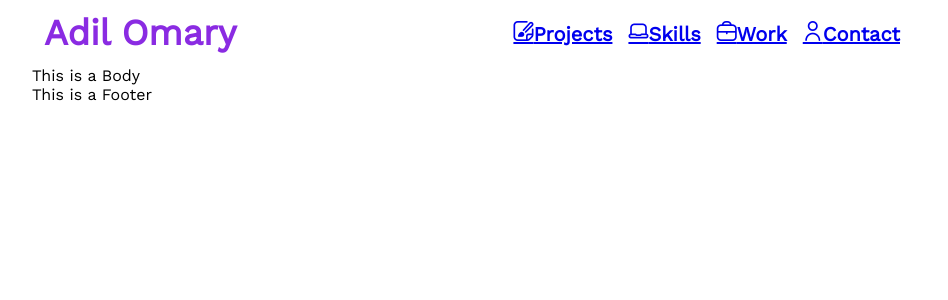
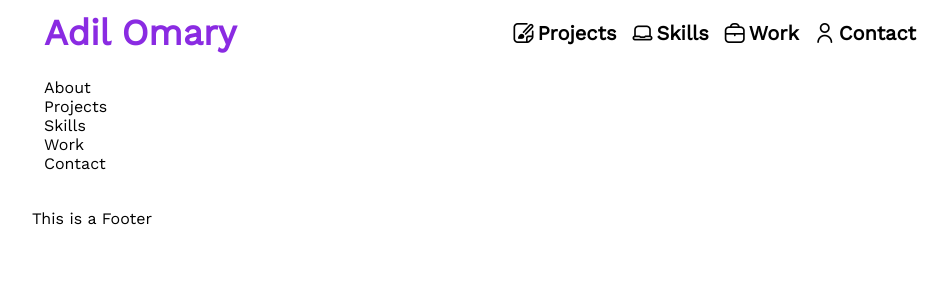
Before and after one commit to AdilOmary/portfolio-react, a React (Create React App) app: page / in a window 1280 px wide. Shown: the top 300 px of the page, without its empty margins (160-1108 px from the left). Built offline with nearby package versions, Linux system fonts and the light colour scheme.

Commit message:
Adding sections for body

```diff
--- /dev/null
+++ b/src/components/body/about/index.js
@@ -0,0 +1,8 @@
+import React from 'react'
+import './about.css'
+
+function About() {
+  return <div className='about'>About</div>
+}
+
+export default About
--- /dev/null
+++ b/src/components/body/body.css
@@ -0,0 +1,4 @@
+.body {
+  padding: 12px;
+  padding-bottom: 36px;
+}
--- /dev/null
+++ b/src/components/body/contact/index.js
@@ -0,0 +1,7 @@
+import React from 'react'
+
+function Contact() {
+  return <div className='contact'>Contact</div>
+}
+
+export default Contact
--- a/src/components/body/index.js
+++ b/src/components/body/index.js
@@ -1,7 +1,31 @@
-import React from 'react'
+import React from 'react';
+import './body.css';
+import About from './about/index';
+import Projects from './projects/index';
+import Skills from './skills/index';
+import Work from './work/index';
+import Contact from './contact/index';
+
+
 
 function Body() {
-  return <div>This is a Body</div>
+  return <div className='body'>
+    <section id='about'>
+      <About />
+    </section>
+    <section id='project'>
+      <Projects />
+    </section>
+    <section id='skills'>
+      <Skills />
+    </section>
+    <section id='work'>
+      <Work />
+    </section>
+     <section id='contact'>
+      <Contact />
+    </section>
+  </div>
 }
 
 export default Body
--- /dev/null
+++ b/src/components/body/projects/index.js
@@ -0,0 +1,7 @@
+import React from 'react'
+
+function Projects() {
+  return <div className='projects'>Projects</div>
+}
+
+export default Projects
--- /dev/null
+++ b/src/components/body/skills/index.js
@@ -0,0 +1,7 @@
+import React from 'react'
+
+function Skills() {
+  return <div className='skills'>Skills</div>
+}
+
+export default Skills
--- /dev/null
+++ b/src/components/body/work/index.js
@@ -0,0 +1,7 @@
+import React from 'react'
+
+function Work() {
+  return <div className='skills'>Work</div>
+}
+
+export default Work
--- a/src/components/header/mobile/index.js
+++ b/src/components/header/mobile/index.js
@@ -1,8 +1,39 @@
 import React from 'react'
+import './mobile.css'
 
-function Mobile() {
+function Mobile({isOpen, setIsOpen}) {
   return (
-    <div>This is Mobile</div>
+    <div className='mobile'>
+      <div className='close-icon' onClick={() => setIsOpen(!isOpen)}>
+        <i class="fi fi-rr-cross-circle"></i>
+      </div>
+      <div className= 'mobile-options'>
+        <div className='mobile-option'>
+          <a href='#project'>
+            <i class="fi fi-rr-edit-alt option-icon"></i>Projects
+          </a>
+        </div>
+
+        <div className='mobile-option'>
+          <a href='#skills'>
+            <i class="fi fi-rr-laptop option-icon"></i>Skills
+          </a>
+        </div>
+
+        <div className='mobile-option'>
+          <a href='#work'>
+            <i class="fi fi-rr-briefcase option-icon"></i>Work
+          </a>
+        </div>
+
+        <div className='mobile-option'>
+          <a href='#contact'>
+            <i class="fi fi-rr-user option-icon"></i>Contact
+          </a>
+        </div>
+
+      </div>
+    </div>
     )
 }
 
--- /dev/null
+++ b/src/components/header/mobile/mobile.css
@@ -0,0 +1,38 @@
+.mobile{
+  height: 100vh;
+  width: 60vw;
+  position: absolute;
+  right: 0px;
+  top: -6px;
+  padding: 18px 12px;
+  display: flex;
+  flex-direction:column;
+}
+
+.close-icon{
+  display:flex;
+  justify-content: flex-end;
+  font-size: 24px;
+}
+
+.mobile-options{
+  display:flex;
+  flex-direction:column;
+  width:100%;
+  padding-top: 24px;
+  justify-content: center;
+  align-items: center;
+  height:100%;
+}
+
+.mobile-option{
+  font-size:24px;
+  margin: 12px 0px;
+  display:flex;
+}
+
+.mobile-option a{
+  text-decoration: none;
+  display:flex;
+  color:black;
+}
--- a/src/components/header/web/web.css
+++ b/src/components/header/web/web.css
@@ -9,3 +9,20 @@
   margin-right: 16px;
   font-weight: 700;
 }
+
+.web-option a{
+  text-decoration: none;
+  color: black;
+  display: flex;
+  align-items: center;
+}
+
+.option-icon {
+  display: flex;
+  align-items: center;
+  margin-right: 4px;
+}
+
+.web-option:last-child{
+  margin-right:0px;
+}
```
Also changed, not shown: src/components/body/about/about.css (added).
